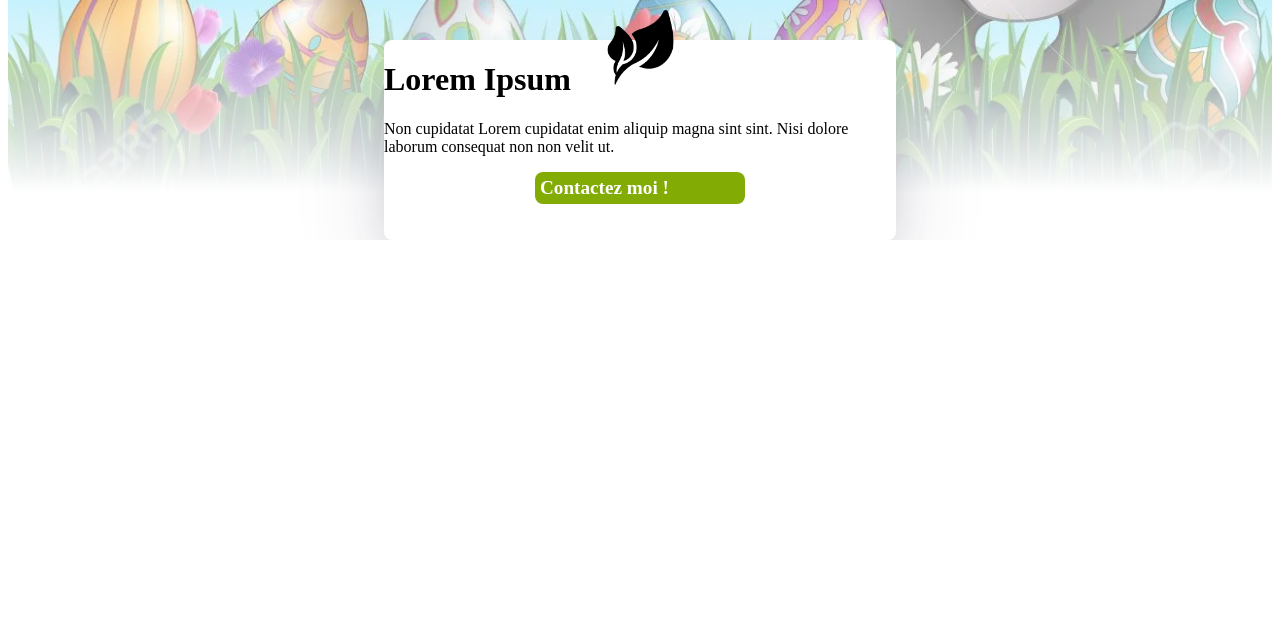
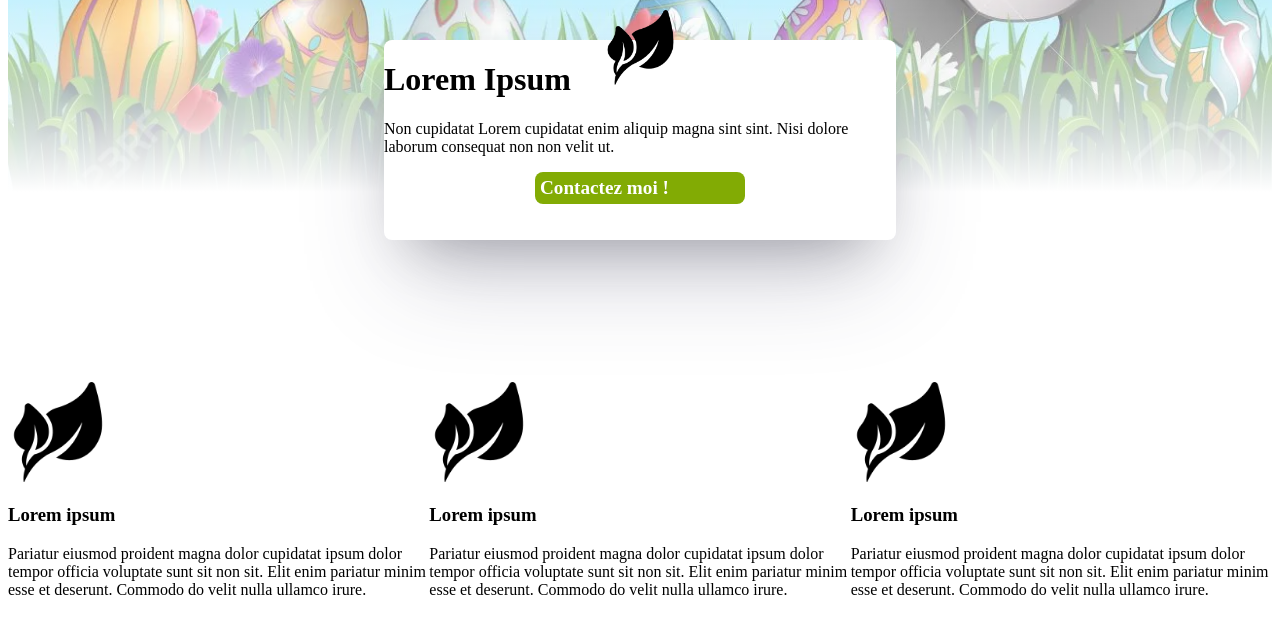
Before and after one commit to DiEz-HPC/Assistante-Maternelle, a Symfony app: template templates/home/index.html.twig in a window 1280 px wide. Shown: the part 616-1239 px from the top of the page. Before the commit the page ends 856 px from the top, so only its background shows below. Run offline with Twig, Linux system fonts and the light colour scheme; the template is opened without the code that fills it, so the values that code supplies are empty; style sheets or scripts are compiled from the project's sources; some libraries are stand-ins or nearby versions.

Commit message:
Create components skeleton

```diff
--- /dev/null
+++ b/assets/styles/descriptionCard.scss
@@ -0,0 +1,12 @@
+.descriptionCardContainer {
+    margin-top: 15%;
+    display: flex;
+    justify-content: space-around;
+    align-items: center;
+    .descriptionCard{
+        .CardLogo{
+            width: 100px;
+            height: 100px;
+        }
+    }
+}
--- /dev/null
+++ b/templates/components/descriptionCard.html.twig
@@ -0,0 +1,51 @@
+{% block stylesheets %}
+    {{ encore_entry_link_tags('descriptionCard') }}
+{% endblock %}
+
+<div class="descriptionCardContainer row g-0">
+
+    <div class="descriptionCard col-md-3">
+        <div class="row">
+            <div class="col-md-3">
+                <img src="{{ asset('build/images/feuilles.png') }}" alt="CardLogo" class="CardLogo">
+            </div>
+            <div class="col-md-9">
+                <h3>
+                    Lorem ipsum
+                </h3>
+                <p>Pariatur eiusmod proident magna dolor cupidatat ipsum dolor tempor officia voluptate sunt sit non sit. Elit enim pariatur minim esse et deserunt. Commodo do velit nulla ullamco irure.
+                </p>
+            </div>
+        </div>
+    </div>
+
+    <div class="descriptionCard col-md-3">
+        <div class="row">
+            <div class="col-md-3">
+                <img src="{{ asset('build/images/feuilles.png') }}" alt="CardLogo" class="CardLogo">
+            </div>
+            <div class="col-md-9">
+                <h3>
+                    Lorem ipsum
+                </h3>
+                <p>Pariatur eiusmod proident magna dolor cupidatat ipsum dolor tempor officia voluptate sunt sit non sit. Elit enim pariatur minim esse et deserunt. Commodo do velit nulla ullamco irure.
+                </p>
+            </div>
+        </div>
+    </div>
+
+    <div class="descriptionCard col-md-3">
+        <div class="row">
+            <div class="col-md-3">
+                <img src="{{ asset('build/images/feuilles.png') }}" alt="CardLogo" class="CardLogo">
+            </div>
+            <div class="col-md-9">
+                <h3>
+                    Lorem ipsum
+                </h3>
+                <p>Pariatur eiusmod proident magna dolor cupidatat ipsum dolor tempor officia voluptate sunt sit non sit. Elit enim pariatur minim esse et deserunt. Commodo do velit nulla ullamco irure.
+                </p>
+            </div>
+        </div>
+    </div>
+</div>
--- a/templates/components/header.html.twig
+++ b/templates/components/header.html.twig
@@ -18,5 +18,4 @@
             </div>
         </div>
     </div>
-
 </header>
--- a/templates/home/index.html.twig
+++ b/templates/home/index.html.twig
@@ -5,6 +5,7 @@
 {% endblock %}
 
 {% block body %}
+    {% include './components/header.html.twig' %}
 
-    {% include './components/header.html.twig' %}
+    {% include './components/descriptionCard.html.twig' %}
 {% endblock %}
--- a/webpack.config.js
+++ b/webpack.config.js
@@ -39,6 +39,7 @@ Encore
     .addStyleEntry('home', './assets/styles/home.scss')
     .addStyleEntry('header', './assets/styles/header.scss')
     .addStyleEntry('button', './assets/styles/button.scss')
+    .addStyleEntry('descriptionCard', './assets/styles/descriptionCard.scss')
     // enables the Symfony UX Stimulus bridge (used in assets/bootstrap.js)
     .enableStimulusBridge('./assets/controllers.json')
 
```
